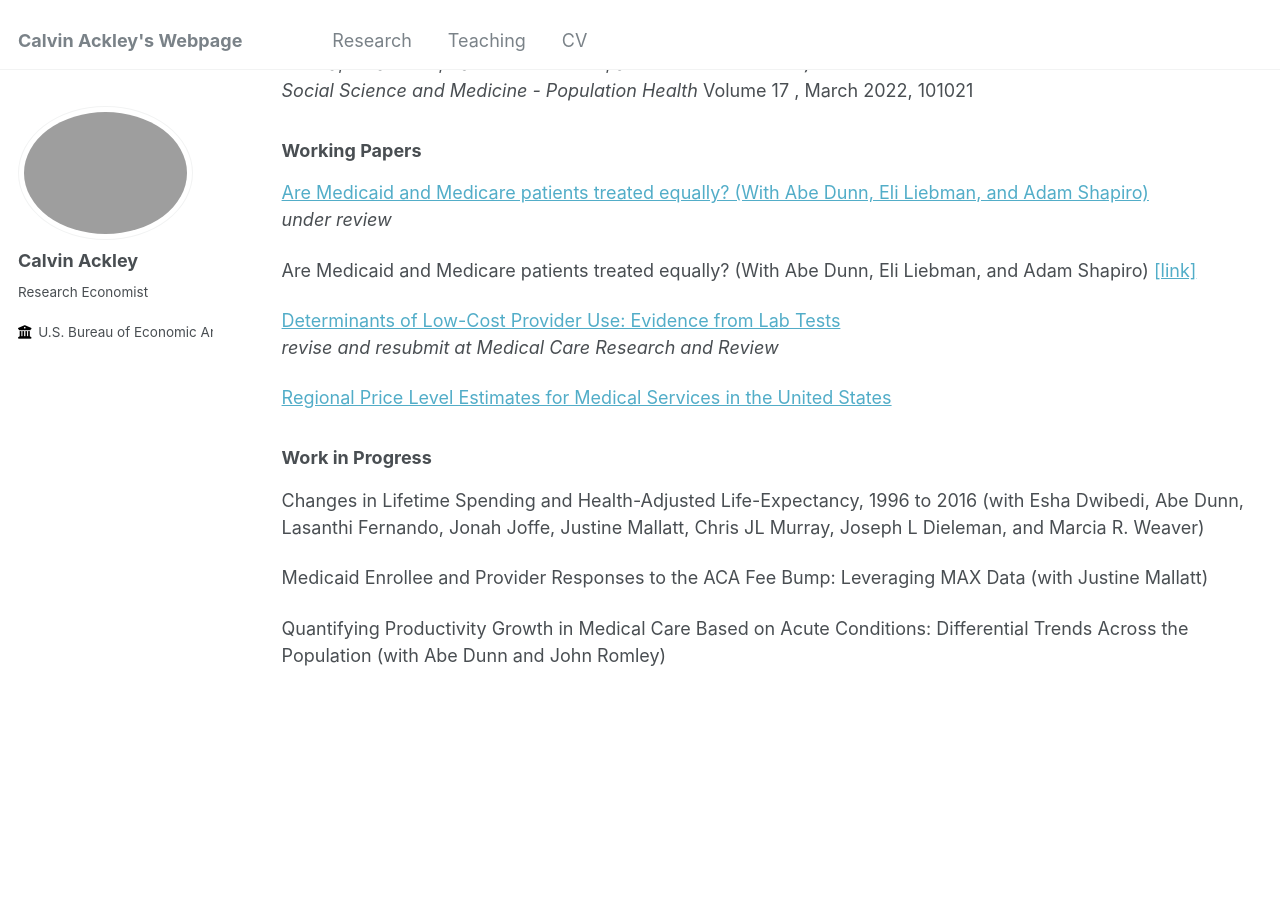
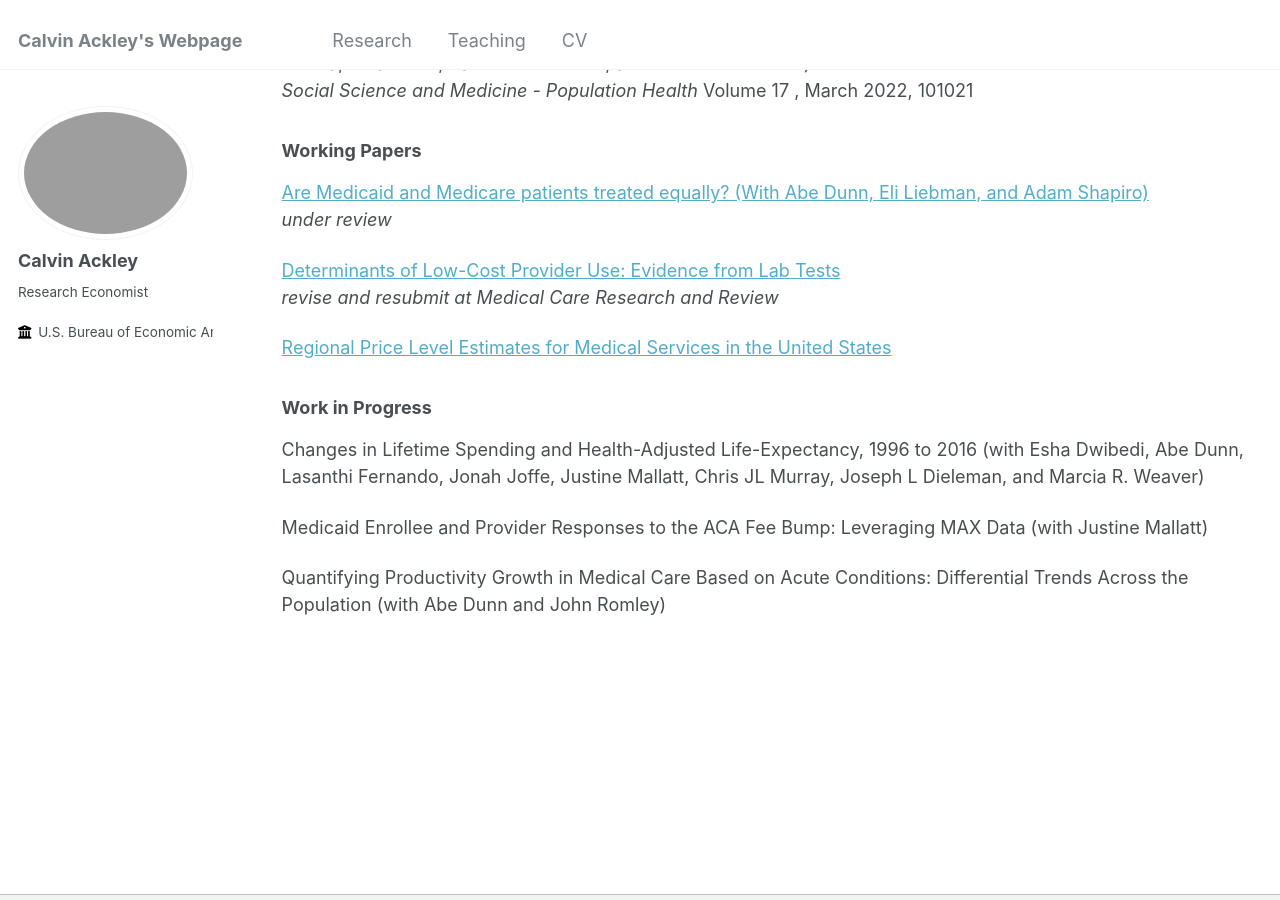
Before and after one commit to ackleycb/ackleycb.github.io, a Jekyll site: the page built from _pages/research.md, in a window 1280 px wide and 900 px high, scrolled down 342 px. Built offline with Jekyll 4.4.1, drawn with Linux system fonts in a browser that asks for light colours.

Commit message:
Update research.md

```diff
--- a/_pages/research.md
+++ b/_pages/research.md
@@ -25,9 +25,6 @@ Lei Ma, Irma T. Elo, Samuel H. Preston, and Andrew C. Stokes) <br> *Social Scien
 [Are Medicaid and Medicare patients treated equally? (With Abe Dunn, Eli Liebman, and Adam Shapiro)](/files/Medicaid_Duals.pdf)<br>
 *under review*
 
-Are Medicaid and Medicare patients treated equally? (With Abe Dunn, Eli Liebman, and Adam Shapiro)
-[[link]](https://www.frbsf.org/wp-content/uploads/wp2024-14.pdf "medicaid_duals")
-
 [Determinants of Low-Cost Provider Use: Evidence from Lab Tests](/files/Determinants_of_lowcost_provider_use_8_19_24.pdf)<br>
 *revise and resubmit at Medical Care Research and Review*
 
```
